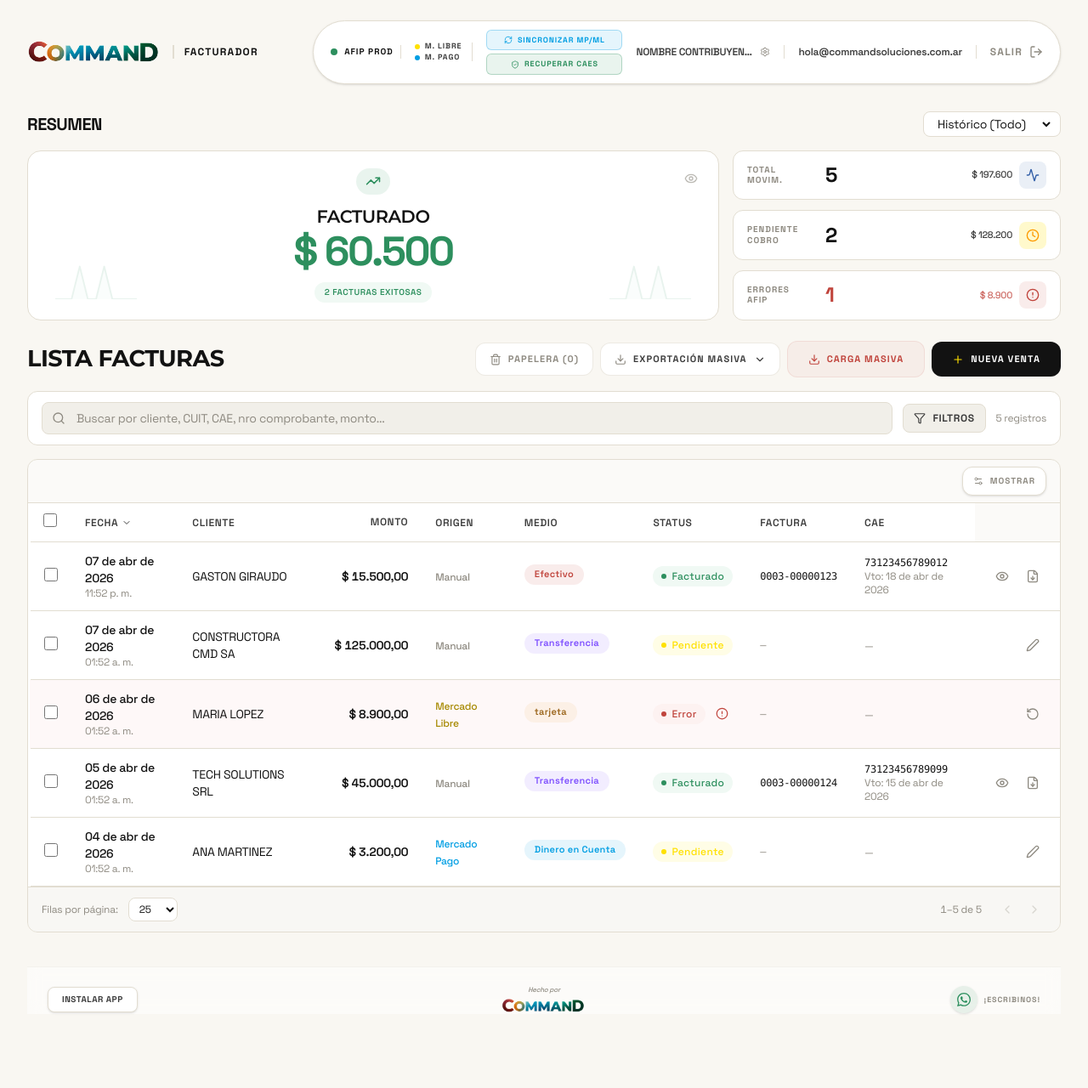
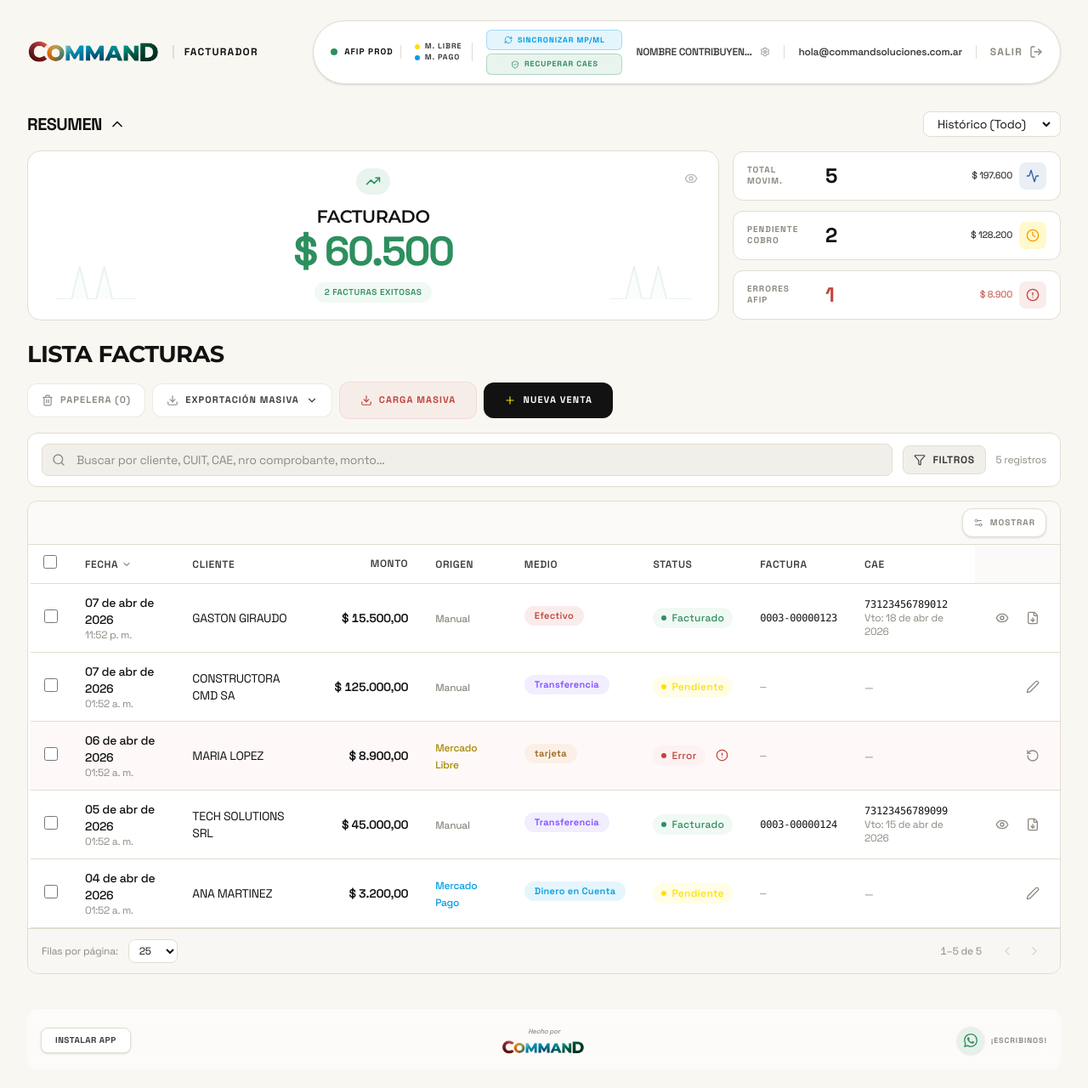
Before and after one commit to curiosidadparlante-jpg/demofacturador, a React (Vite) app: page / in a window 1280 px wide. Shown: the top 1280 px of the page at 85% size. Before the commit the page ends 1213 px from the top, so only its background shows below. Built offline with nearby package versions, Linux system fonts and the light colour scheme.

Commit message:
UI: Make summary toggle global, center mini cards, stack title above action buttons, fix footer boundary

```diff
--- a/src/components/Layout.jsx
+++ b/src/components/Layout.jsx
@@ -118,11 +118,10 @@ export default function Layout({ children, headerActions }) {
         <main>
           {children}
         </main>
-      </div>
 
         {/* ─── Footer ─── */}
-      <footer className="mt-10 pt-5 px-6 border-t border-border/30 bg-white/50 backdrop-blur-sm">
-        <div className="max-w-7xl mx-auto flex flex-col md:flex-row items-center justify-between gap-6">
+        <footer className="mt-10 pt-5 border-t border-border/30 bg-white/50 backdrop-blur-sm rounded-xl px-4 py-4 mb-4">
+          <div className="flex flex-col md:flex-row items-center justify-between gap-6">
 
             {/* Left: Install Button */}
             <div className="flex-1 flex justify-start">
@@ -163,6 +162,7 @@ export default function Layout({ children, headerActions }) {
 
           </div>
         </footer>
+      </div>
 
       {/* ─── Config Modal ─── */}
       <EmisorSetupModal
--- a/src/components/StatsCards.jsx
+++ b/src/components/StatsCards.jsx
@@ -5,15 +5,7 @@ import { filterVentasByTimeframe } from '../utils/dateUtils'
 export default function StatsCards({ ventas, onCardClick }) {
   const [timeframe, setTimeframe] = useState('all') // 'all', 'day', 'week', 'month'
   const [showValues, setShowValues] = useState(true)
-  const [isExpanded, setIsExpanded] = useState(window.innerWidth >= 768)
-
-  useEffect(() => {
-    const handleResize = () => {
-      if (window.innerWidth >= 768) setIsExpanded(true)
-    }
-    window.addEventListener('resize', handleResize)
-    return () => window.removeEventListener('resize', handleResize)
-  }, [])
+  const [isExpanded, setIsExpanded] = useState(true)
 
   const filteredVentas = filterVentasByTimeframe(ventas, timeframe)
   const activas = filteredVentas.filter(v => v.status !== 'borrada')
@@ -49,10 +41,10 @@ export default function StatsCards({ ventas, onCardClick }) {
       <div className="flex items-center justify-between gap-4">
         <button
           onClick={() => setIsExpanded(!isExpanded)}
-          className="flex items-center gap-2 text-lg sm:text-xl font-bold text-text-primary uppercase tracking-tight cursor-pointer md:cursor-default"
+          className="flex items-center gap-2 text-lg sm:text-xl font-bold text-text-primary uppercase tracking-tight cursor-pointer hover:text-accent transition-colors"
         >
           Resumen
-          <ChevronDown size={20} className={`md:hidden transition-transform ${isExpanded ? 'rotate-180' : ''}`} />
+          <ChevronDown size={20} className={`transition-transform ${isExpanded ? 'rotate-180' : ''}`} />
         </button>
         <div className="flex items-center gap-2 bg-surface border border-border rounded-lg pl-3 pr-2 py-1 focus-within:border-accent transition-colors">
           <select
@@ -71,7 +63,7 @@ export default function StatsCards({ ventas, onCardClick }) {
       {/* Main Grid Layout */}
       <div className={`
         flex-col xl:flex-row gap-4 xl:h-[200px]
-        ${isExpanded ? 'flex' : 'hidden md:flex'}
+        ${isExpanded ? 'flex' : 'hidden'}
       `}>
 
         {/* 1. FACTURADO (Hero Card) */}
@@ -117,12 +109,12 @@ export default function StatsCards({ ventas, onCardClick }) {
 
         {/* 2. STACK OF 3 MINI CARDS */}
         <div className="xl:flex-[1] flex justify-center items-stretch h-auto xl:h-[200px]">
-          <div className="flex flex-col md:flex-row xl:flex-col gap-3 w-full h-full">
+          <div className="flex flex-col md:flex-row xl:flex-col justify-center items-center gap-3 w-full h-full">
 
             {/* Total Ventas */}
             <button
               onClick={() => onCardClick('Total Ventas', activas, timeframe)}
-              className="flex-1 min-h-0 bg-white border border-border rounded-xl px-3 sm:px-4 py-2 sm:py-3 flex flex-row xl:flex-row items-center gap-3 sm:gap-8 justify-between transition-all duration-300 hover:shadow-sm hover:border-blue outline-none cursor-pointer group"
+              className="w-full md:w-max xl:w-full min-h-0 bg-white border border-border rounded-xl px-3 sm:px-4 py-2 sm:py-3 flex flex-row items-center gap-3 sm:gap-8 justify-between transition-all duration-300 hover:shadow-sm hover:border-blue outline-none cursor-pointer group"
             >
               {/* Left Box: Text + Principal Number (Quantity) */}
               <div className="flex items-center gap-2 sm:gap-3">
@@ -141,7 +133,7 @@ export default function StatsCards({ ventas, onCardClick }) {
             {/* Pendientes */}
             <button
               onClick={() => onCardClick('Pendientes', pendientes, timeframe)}
-              className="flex-1 min-h-0 bg-white border border-border rounded-xl px-3 sm:px-4 py-2 sm:py-3 flex flex-row xl:flex-row items-center gap-3 sm:gap-8 justify-between transition-all duration-300 hover:shadow-sm hover:border-amber-400 outline-none cursor-pointer group"
+              className="w-full md:w-max xl:w-full min-h-0 bg-white border border-border rounded-xl px-3 sm:px-4 py-2 sm:py-3 flex flex-row items-center gap-3 sm:gap-8 justify-between transition-all duration-300 hover:shadow-sm hover:border-amber-400 outline-none cursor-pointer group"
             >
               {/* Left Box: Text + Principal Number (Quantity) */}
               <div className="flex items-center gap-2 sm:gap-3">
@@ -160,7 +152,7 @@ export default function StatsCards({ ventas, onCardClick }) {
             {/* Con Error */}
             <button
               onClick={() => onCardClick('Con Error', conError, timeframe)}
-              className="flex-1 min-h-0 bg-white border border-border rounded-xl px-3 sm:px-4 py-2 sm:py-3 flex flex-row xl:flex-row items-center gap-3 sm:gap-8 justify-between transition-all duration-300 hover:shadow-sm hover:border-red outline-none cursor-pointer group"
+              className="w-full md:w-max xl:w-full min-h-0 bg-white border border-border rounded-xl px-3 sm:px-4 py-2 sm:py-3 flex flex-row items-center gap-3 sm:gap-8 justify-between transition-all duration-300 hover:shadow-sm hover:border-red outline-none cursor-pointer group"
             >
               {/* Left Box: Text + Principal Number (Quantity) */}
               <div className="flex items-center gap-2 sm:gap-3">
--- a/src/pages/Home.jsx
+++ b/src/pages/Home.jsx
@@ -593,11 +593,11 @@ export default function Home() {
 
       {/* ─── Table section ─── */}
       <div>
-        <div className="flex flex-col md:flex-row md:items-center justify-between mb-4 gap-3">
+        <div className="flex flex-col mb-4 gap-4">
           <h2 className="text-xl font-bold text-text-primary uppercase tracking-tight">
             Lista Facturas
           </h2>
-          <div className="grid grid-cols-2 md:flex md:flex-wrap items-center gap-2 w-full md:w-auto">
+          <div className="grid grid-cols-2 md:flex md:flex-wrap items-center gap-2 w-full">
             <button
               onClick={() => handleCardClick('LISTADO_PAPELERA', borradas, 'all')}
               className="flex items-center justify-center md:justify-start gap-2 px-3 md:px-4 py-2.5 rounded-xl bg-white border border-border/60 text-text-muted hover:text-red hover:border-red/20 md:hover:-translate-y-1 md:hover:shadow-lg transition-all cursor-pointer text-[10px] sm:text-[11px] font-bold uppercase tracking-widest w-full md:w-auto"
```
Lines whose indentation alone changed are shown as unchanged.
